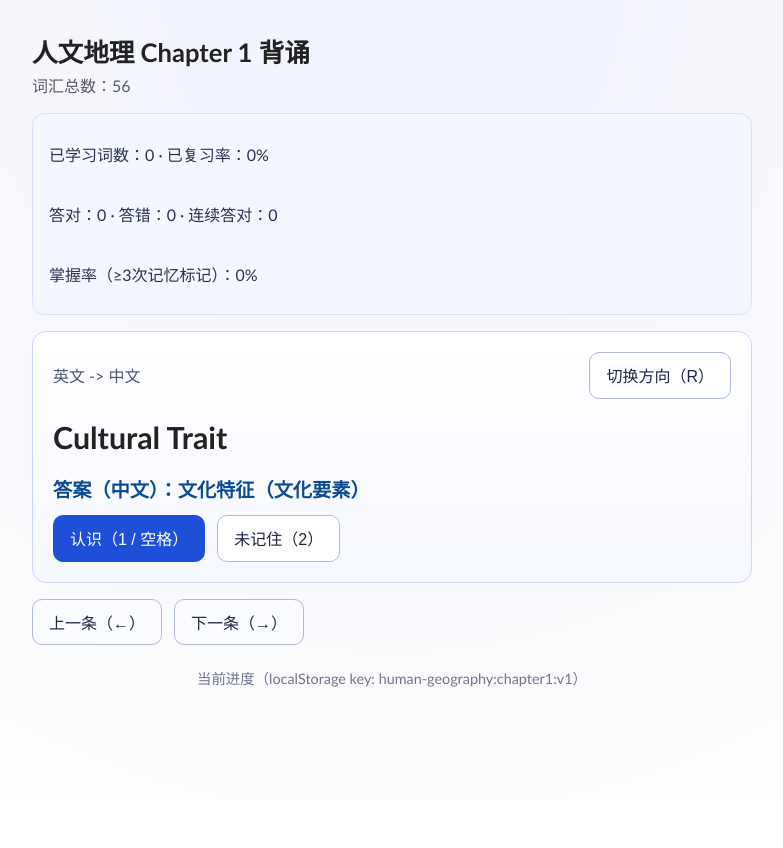
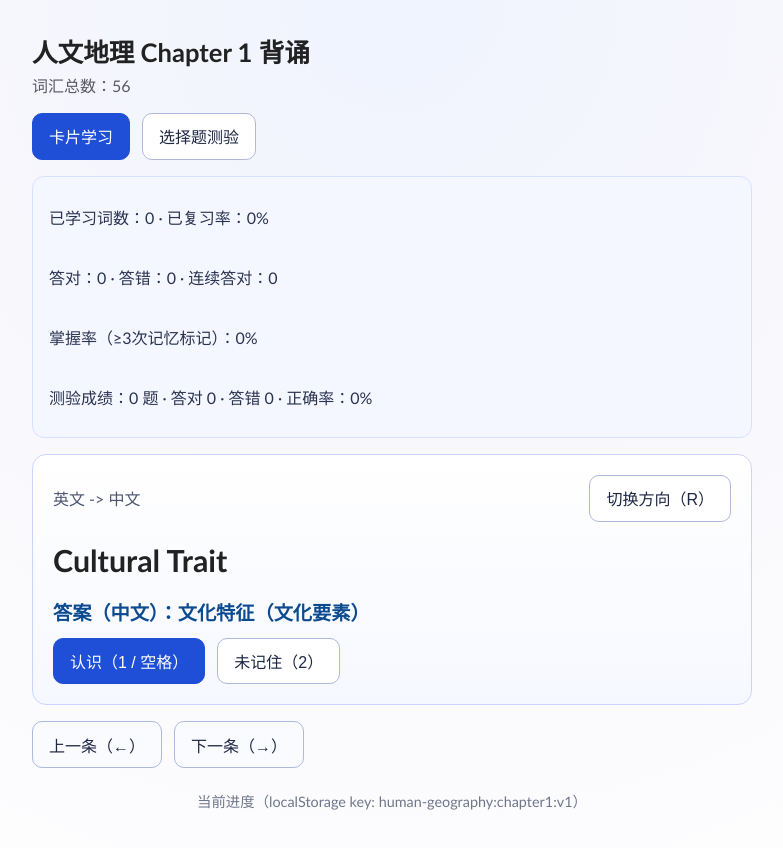
Before and after one commit to Wineondili/human_geography, a React (Vite) app: page / in a window 1280 px wide. Both pictures are taken after a click on the button "显示答案（空格）". Shown: the top 848 px of the page, without its empty margins (248-1031 px from the left). Before the commit the page ends 800 px from the top, so only its background shows below. Built offline with nearby package versions, Linux system fonts and the light colour scheme.

Commit message:
feat: add quiz mode and review stats

```diff
--- a/src/App.css
+++ b/src/App.css
@@ -20,6 +20,11 @@
 .top-bar p {
   margin: 0.25rem 0 0;
   color: #5a5a64;
+}
+
+.mode-switch {
+  display: flex;
+  gap: 0.75rem;
 }
 
 .stats {
@@ -74,6 +79,11 @@ h2 {
   flex-wrap: wrap;
 }
 
+.options {
+  display: grid;
+  gap: 0.55rem;
+}
+
 button {
   border: 1px solid #aeb9dc;
   border-radius: 10px;
@@ -100,6 +110,35 @@ button:hover {
 
 button:active {
   transform: translateY(1px);
+}
+
+button.option {
+  text-align: left;
+}
+
+button.option.correct {
+  border-color: #2e8b57;
+  background: #ecfff2;
+  color: #1f5b37;
+}
+
+button.option.wrong {
+  border-color: #b94a48;
+  background: #fff3f3;
+  color: #8d2f2f;
+}
+
+.feedback {
+  margin: 0.25rem 0 0;
+  font-weight: 600;
+}
+
+.feedback.success {
+  color: #1f5b37;
+}
+
+.feedback.error {
+  color: #8d2f2f;
 }
 
 .hint {
--- a/src/App.tsx
+++ b/src/App.tsx
@@ -2,15 +2,27 @@ import { useCallback, useEffect, useMemo, useState } from 'react'
 import './App.css'
 import type { Direction, ProgressRecord, VocabItem } from './types/vocab'
 import { STORAGE_KEY } from './types/vocab'
-import { getPromptAndAnswer, makeVocabKey, shuffleItems } from './lib/vocab'
+import { createQuizQuestion, getPromptAndAnswer, makeVocabKey, shuffleItems } from './lib/vocab'
 import { getInitialProgress, getMasteryRate, getReviewedRate, recordAttempt, saveProgress } from './lib/storage'
+import type { QuizQuestion as QuizQuestionType } from './lib/vocab'
+
+type AppMode = 'flashcard' | 'quiz'
+
+type QuizState = QuizQuestionType & {
+  answeredIndex: number | null
+  isCorrect: boolean | null
+}
 
 function App() {
+  const [mode, setMode] = useState<AppMode>('flashcard')
   const [deck, setDeck] = useState<VocabItem[]>([])
   const [index, setIndex] = useState(0)
   const [showAnswer, setShowAnswer] = useState(false)
   const [direction, setDirection] = useState<Direction>('enToCn')
   const [progress, setProgress] = useState<ProgressRecord>(() => getInitialProgress())
+  const [quizQuestion, setQuizQuestion] = useState<QuizState | null>(null)
+  const [quizCorrect, setQuizCorrect] = useState(0)
+  const [quizWrong, setQuizWrong] = useState(0)
   const [status, setStatus] = useState<'loading' | 'ready' | 'error'>('loading')
   const [errorMessage, setErrorMessage] = useState('')
 
@@ -135,8 +147,69 @@ function App() {
     setShowAnswer(false)
   }, [])
 
+  const resetQuiz = useCallback(() => {
+    const next = createQuizQuestion(deck, direction)
+    if (!next) {
+      setQuizQuestion(null)
+      return
+    }
+
+    setQuizQuestion({ ...next, answeredIndex: null, isCorrect: null })
+  }, [deck, direction])
+
+  useEffect(() => {
+    if (status === 'ready' && mode === 'quiz') {
+      resetQuiz()
+    }
+  }, [mode, resetQuiz, status])
+
+  const handleQuizAnswer = useCallback(
+    (option: string, optionIndex: number) => {
+      if (!quizQuestion || quizQuestion.answeredIndex !== null || !quizQuestion.answer) {
+        return
+      }
+
+      const correct = option === quizQuestion.answer
+      setQuizQuestion((previous) =>
+        previous
+          ? {
+              ...previous,
+              answeredIndex: optionIndex,
+              isCorrect: correct,
+            }
+          : previous,
+      )
+
+      setQuizCorrect((count) => (correct ? count + 1 : count))
+      setQuizWrong((count) => (correct ? count : count + 1))
+
+      const key = makeVocabKey(quizQuestion.word)
+      setProgress((previousProgress) => {
+        const next = recordAttempt(previousProgress, key, correct)
+        persistProgress(next)
+        return next
+      })
+    },
+    [persistProgress, quizQuestion],
+  )
+
+  const nextQuizQuestion = useCallback(() => {
+    resetQuiz()
+  }, [resetQuiz])
+
+  const quizAccuracy = useMemo(() => {
+    const total = quizCorrect + quizWrong
+    return total === 0 ? 0 : Math.round((quizCorrect / total) * 100)
+  }, [quizCorrect, quizWrong])
+
   useEffect(() => {
     const handler = (event: KeyboardEvent) => {
+      if (event.key === 'r' || event.key === 'R') {
+        switchDirection()
+        return
+      }
+
+      if (mode === 'flashcard') {
         const tag = (event.target as HTMLElement)?.tagName?.toLowerCase()
         if (tag === 'input' || tag === 'textarea') {
           return
@@ -158,12 +231,30 @@ function App() {
         } else if (event.key === 'ArrowLeft') {
           event.preventDefault()
           movePrev()
-      } else if (event.key === 'r' || event.key === 'R') {
-        switchDirection()
         } else if (event.key === '1' && showAnswer) {
           handleRemember(true)
         } else if (event.key === '2' && showAnswer) {
           handleRemember(false)
+        }
+
+        return
+      }
+
+      if (!quizQuestion) {
+        return
+      }
+
+      if (event.key >= '1' && event.key <= '4' && quizQuestion.answeredIndex === null) {
+        const index = Number(event.key) - 1
+        if (quizQuestion.options[index] !== undefined) {
+          handleQuizAnswer(quizQuestion.options[index], index)
+        }
+        return
+      }
+
+      if ((event.key === ' ' || event.key === 'Enter') && quizQuestion.answeredIndex !== null) {
+        event.preventDefault()
+        nextQuizQuestion()
       }
     }
 
@@ -171,7 +262,82 @@ function App() {
     return () => {
       window.removeEventListener('keydown', handler)
     }
-  }, [handleRemember, moveNext, movePrev, reveal, switchDirection, showAnswer])
+  }, [
+    handleRemember,
+    handleQuizAnswer,
+    mode,
+    moveNext,
+    movePrev,
+    nextQuizQuestion,
+    reveal,
+    showAnswer,
+    switchDirection,
+    quizQuestion,
+    status,
+  ])
+
+  const renderQuizCard = () => {
+    if (!quizQuestion) {
+      return <section className="card">当前词量不足，无法开始测验。</section>
+    }
+
+    const disabled = quizQuestion.answeredIndex !== null
+
+    return (
+      <section className="card" aria-live="polite">
+        <div className="labels">
+          <span>{quizQuestion.promptLabel}</span>
+          <span>测验模式（按数字键 1-4）</span>
+        </div>
+        <h2>{quizQuestion.prompt}</h2>
+
+        <div className="options">
+          {quizQuestion.options.map((item, optionIndex) => {
+            const selected = quizQuestion.answeredIndex === optionIndex
+            const className =
+              quizQuestion.answeredIndex === null
+                ? 'option'
+                : quizQuestion.isCorrect
+                  ? item === quizQuestion.answer
+                    ? 'option correct'
+                    : selected
+                      ? 'option wrong'
+                      : 'option'
+                  : item === quizQuestion.answer
+                    ? 'option correct'
+                    : selected
+                      ? 'option wrong'
+                      : 'option'
+
+            return (
+              <button
+                key={`${quizQuestion.answer}-${optionIndex}`}
+                onClick={() => handleQuizAnswer(item, optionIndex)}
+                type="button"
+                className={className}
+                disabled={disabled}
+              >
+                {`${optionIndex + 1}. ${item}`}
+              </button>
+            )
+          })}
+        </div>
+
+        {quizQuestion.answeredIndex !== null ? (
+          <div className="actions">
+            {quizQuestion.isCorrect ? (
+              <p className="feedback success">答对了！</p>
+            ) : (
+              <p className="feedback error">答错了，正确答案是：{quizQuestion.answer}</p>
+            )}
+            <button onClick={nextQuizQuestion} type="button" className="primary">
+              下一题（空格/回车）
+            </button>
+          </div>
+        ) : null}
+      </section>
+    )
+  }
 
   if (status === 'loading') {
     return (
@@ -196,6 +362,19 @@ function App() {
         <p>词汇总数：{totalWords}</p>
       </header>
 
+      <section className="mode-switch" aria-label="学习模式">
+        <button
+          onClick={() => setMode('flashcard')}
+          type="button"
+          className={mode === 'flashcard' ? 'primary' : ''}
+        >
+          卡片学习
+        </button>
+        <button onClick={() => setMode('quiz')} type="button" className={mode === 'quiz' ? 'primary' : ''}>
+          选择题测验
+        </button>
+      </section>
+
       <section className="stats">
         <p>
           已学习词数：{Object.keys(progress.mastery).length} · 已复习率：{reviewedRate}%
@@ -204,8 +383,12 @@ function App() {
           答对：{progress.correct} · 答错：{progress.wrong} · 连续答对：{progress.streak}
         </p>
         <p>掌握率（≥3次记忆标记）：{masteryRate}%</p>
+        <p>
+          测验成绩：{quizCorrect + quizWrong} 题 · 答对 {quizCorrect} · 答错 {quizWrong} · 正确率：{quizAccuracy}%
+        </p>
       </section>
 
+      {mode === 'flashcard' ? (
         <section className="card" aria-live="polite">
           <div className="labels">
             <span>{promptLabel}</span>
@@ -233,7 +416,11 @@ function App() {
             )}
           </div>
         </section>
+      ) : null}
 
+      {mode === 'quiz' ? renderQuizCard() : null}
+
+      {mode === 'flashcard' ? (
         <section className="footer-actions">
           <button onClick={movePrev} type="button" className="ghost">
             上一条（←）
@@ -242,6 +429,7 @@ function App() {
             下一条（→）
           </button>
         </section>
+      ) : null}
 
       <p className="hint">当前进度（localStorage key: {STORAGE_KEY}）</p>
     </main>
--- a/src/lib/vocab.ts
+++ b/src/lib/vocab.ts
@@ -1,3 +1,14 @@
+import type { Direction, VocabItem } from '../types/vocab'
+
+export interface QuizQuestion {
+  word: VocabItem
+  prompt: string
+  answer: string
+  promptLabel: string
+  answerLabel: string
+  options: string[]
+}
+
 export const makeVocabKey = (item: { en: string; cn: string }): string => `${item.en}||${item.cn}`
 
 export const shuffleItems = <T,>(items: T[]): T[] => {
@@ -11,7 +22,7 @@ export const shuffleItems = <T,>(items: T[]): T[] => {
 
 export const getPromptAndAnswer = (
   item: { en: string; cn: string },
-  direction: 'enToCn' | 'cnToEn',
+  direction: Direction,
 ) => {
   if (direction === 'enToCn') {
     return {
@@ -29,3 +40,27 @@ export const getPromptAndAnswer = (
     answerLabel: '答案（英文）',
   }
 }
+
+export const createQuizQuestion = (items: VocabItem[], direction: Direction): QuizQuestion | null => {
+  if (items.length < 4) {
+    return null
+  }
+
+  const shuffled = shuffleItems(items)
+  const correctWord = shuffled[0]
+  const base = getPromptAndAnswer(correctWord, direction)
+
+  const answerPool = items
+    .map((item) => (direction === 'enToCn' ? item.cn : item.en))
+    .filter((value) => value !== base.answer)
+
+  const uniqueAnswers = Array.from(new Set(answerPool))
+  const shuffledDistractors = shuffleItems(uniqueAnswers)
+  const options = shuffleItems([base.answer, ...shuffledDistractors.slice(0, 3)])
+
+  return {
+    word: correctWord,
+    ...base,
+    options: options.slice(0, 4),
+  }
+}
```
Also changed, not shown: 1 other file (tests, documents, lock files or other folders). Lines whose indentation alone changed are shown as unchanged.
